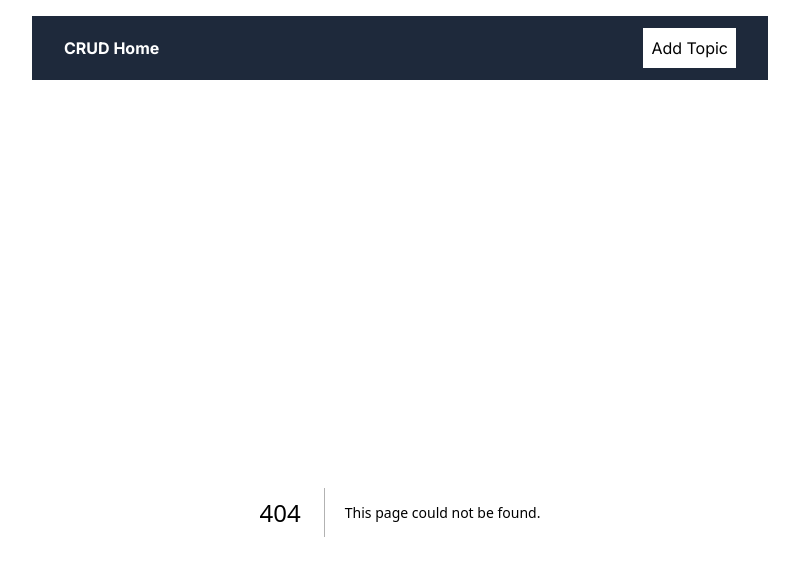
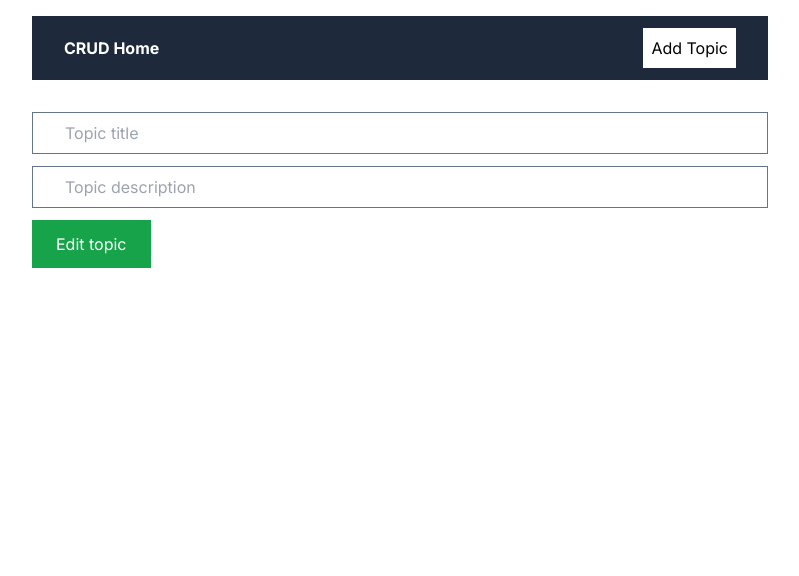
Before and after one commit to peterfdrv/crud-next, a Next.js app: page /editTopic/1 in a window 1280 px wide. Before the commit this address had no page. Shown: the top 576 px of the page, without its empty margins (240-1039 px from the left). Built offline with nearby package versions, Linux system fonts and the light colour scheme.

Commit message:
Created edit topic page

```diff
--- /dev/null
+++ b/app/editTopic/[id]/page.jsx
@@ -0,0 +1,20 @@
+export default function EditTopic() {
+  return (
+    <form className="flex flex-col gap-3">
+      <input
+        className="border border-slate-500 px-8 py-2"
+        type="text"
+        placeholder="Topic title"
+      />
+
+      <input
+        className="border border-slate-500 px-8 py-2"
+        type="text"
+        placeholder="Topic description"
+      />
+      <button className="bg-green-600 bold text-white py-3 px-6 w-fit">
+        Edit topic
+      </button>
+    </form>
+  );
+}
```
